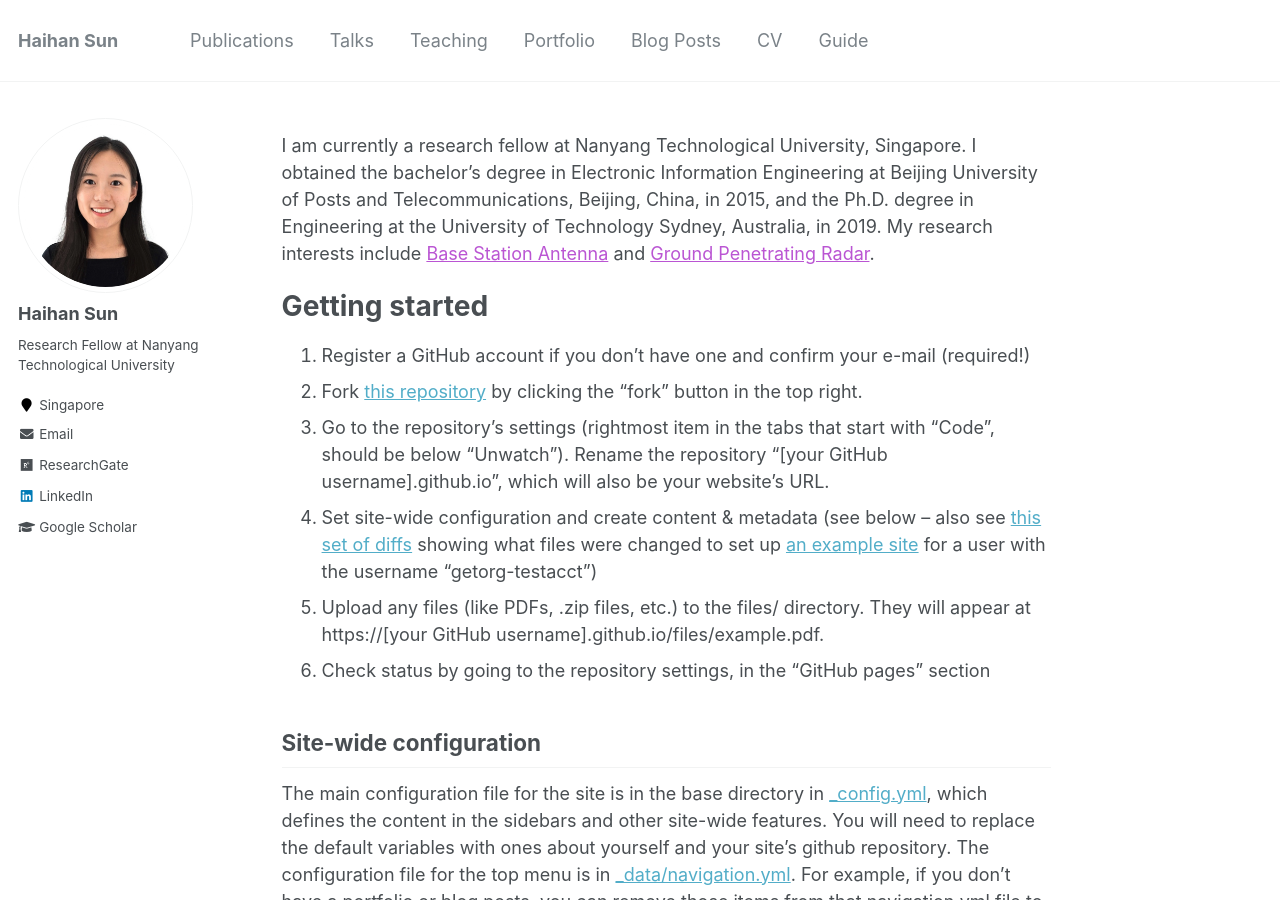
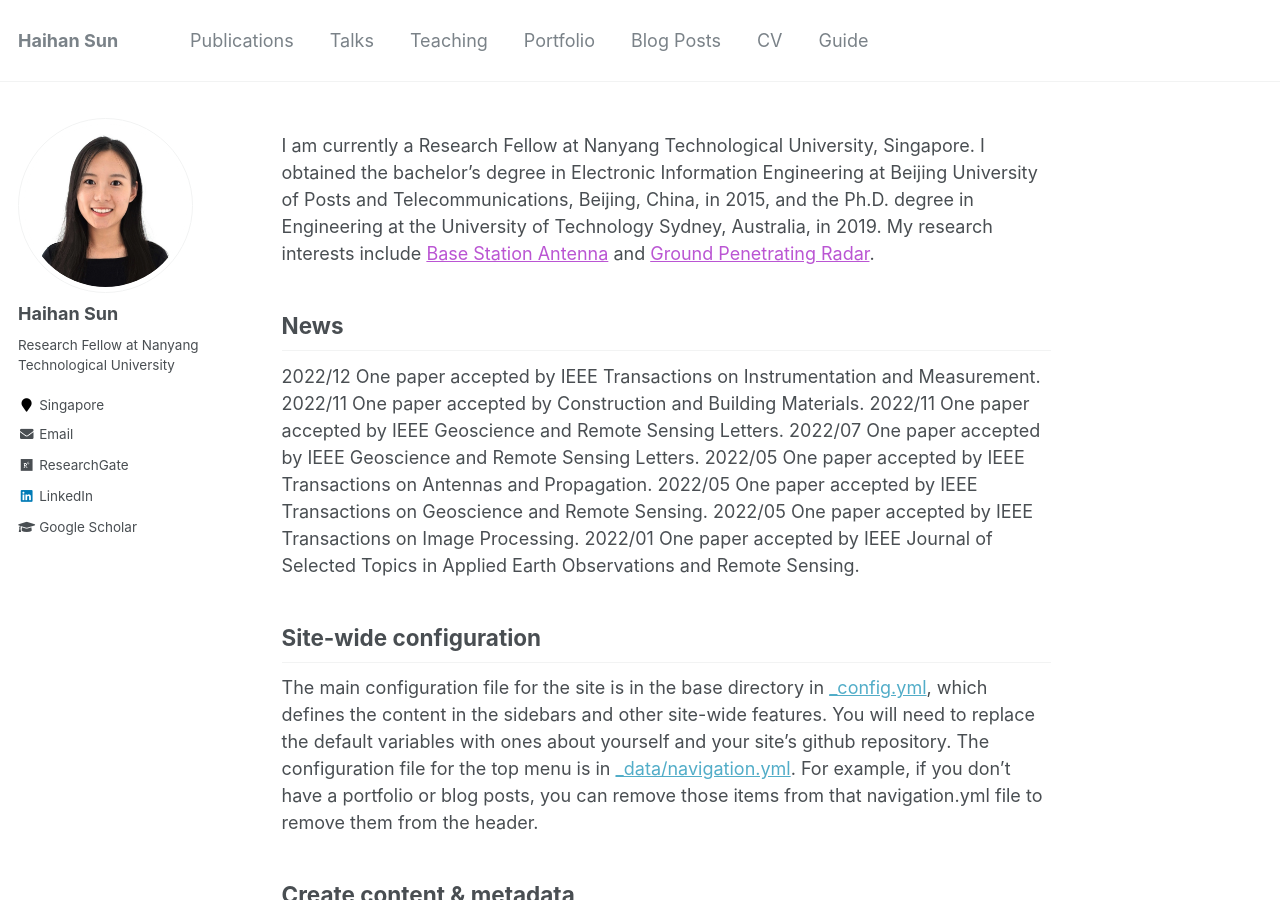
Before and after one commit to Haihan-Sun/Haihan-Sun.github.io, a Jekyll site: the page built from _pages/about.md, in a window 1280 px wide and 900 px high. Built offline with Jekyll 4.4.1, drawn with Linux system fonts in a browser that asks for light colours.

Commit message:
Update about.md

```diff
--- a/_pages/about.md
+++ b/_pages/about.md
@@ -8,16 +8,18 @@ redirect_from:
   - /about.html
 ---
 
-I am currently a research fellow at Nanyang Technological University, Singapore. I obtained the bachelor’s degree in Electronic Information Engineering at Beijing University of Posts and Telecommunications, Beijing, China, in 2015, and the Ph.D. degree in Engineering at the University of Technology Sydney, Australia, in 2019. My research interests include <a href="BSA.html"  style="color:MediumOrchid;">Base Station Antenna</a> and <a href="GPR.html"  style="color:MediumOrchid;"> Ground Penetrating Radar</a>.
+I am currently a Research Fellow at Nanyang Technological University, Singapore. I obtained the bachelor’s degree in Electronic Information Engineering at Beijing University of Posts and Telecommunications, Beijing, China, in 2015, and the Ph.D. degree in Engineering at the University of Technology Sydney, Australia, in 2019. My research interests include <a href="BSA.html"  style="color:MediumOrchid;">Base Station Antenna</a> and <a href="GPR.html"  style="color:MediumOrchid;"> Ground Penetrating Radar</a>.
 
-Getting started
-======
-1. Register a GitHub account if you don't have one and confirm your e-mail (required!)
-1. Fork [this repository](https://github.com/academicpages/academicpages.github.io) by clicking the "fork" button in the top right.
-1. Go to the repository's settings (rightmost item in the tabs that start with "Code", should be below "Unwatch"). Rename the repository "[your GitHub username].github.io", which will also be your website's URL.
-1. Set site-wide configuration and create content & metadata (see below -- also see [this set of diffs](http://archive.is/3TPas) showing what files were changed to set up [an example site](https://getorg-testacct.github.io) for a user with the username "getorg-testacct")
-1. Upload any files (like PDFs, .zip files, etc.) to the files/ directory. They will appear at https://[your GitHub username].github.io/files/example.pdf.
-1. Check status by going to the repository settings, in the "GitHub pages" section
+News
+------
+2022/12 One paper accepted by IEEE Transactions on Instrumentation and Measurement.
+2022/11 One paper accepted by Construction and Building Materials.
+2022/11 One paper accepted by IEEE Geoscience and Remote Sensing Letters.
+2022/07 One paper accepted by IEEE Geoscience and Remote Sensing Letters.
+2022/05 One paper accepted by IEEE Transactions on Antennas and Propagation.
+2022/05 One paper accepted by IEEE Transactions on Geoscience and Remote Sensing.
+2022/05 One paper accepted by IEEE Transactions on Image Processing.
+2022/01 One paper accepted by IEEE Journal of Selected Topics in Applied Earth Observations and Remote Sensing.
 
 Site-wide configuration
 ------
```
